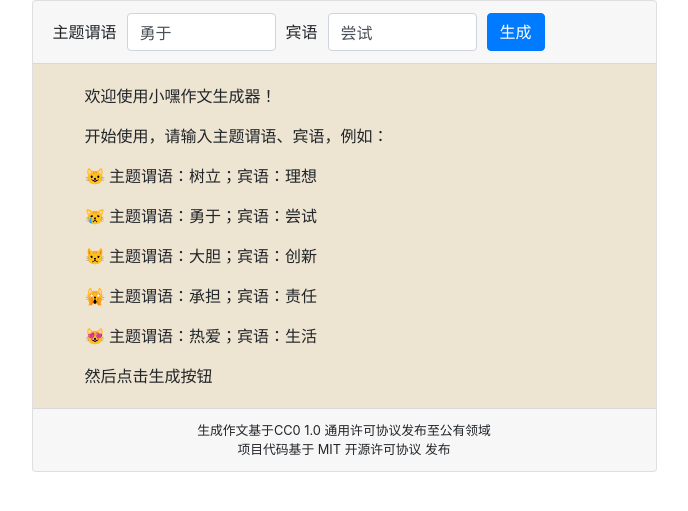
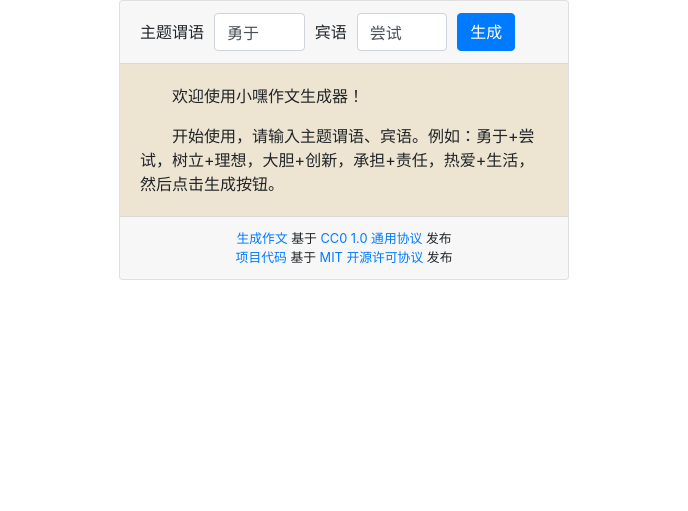
Before and after one commit to jackjyq/xiaohei-zuowen, a Flask app: page / in a window 1280 px wide. Shown: the top 511 px of the page, without its empty margins (296-984 px from the left). Run offline with Flask 2, Linux system fonts and the light colour scheme; some libraries are stand-ins or nearby versions.

Commit message:
完善许可证，调整排版

```diff
--- a/templates/index.html
+++ b/templates/index.html
@@ -11,7 +11,7 @@
 
 <body>
   <div class="row justify-content-center">
-  <div class="col-md-10 col-lg-8 col-xl-6">
+  <div class="col" style="max-width: 30rem;">
   <div class="card">
     <div class="card-header">
       <form method = "POST" style="margin-bottom: 0;">
@@ -41,10 +41,23 @@
     </div> <!-- body -->
     <div class="card-footer text-center">
       <small>
-        生成作文基于CC0 1.0 通用许可协议发布至公有领域
+        <a href="#">生成作文</a>
+        基于
+        <a href="https://github.com/Jiangyiqun/Chinese_Essay_Generator/blob/master/LICENSE">
+          CC0 1.0 通用协议
+        </a>
+        发布
       </small>
-      <small><br />
-        项目代码基于 MIT 开源许可协议 发布
+      <br />
+      <small>
+        <a href="https://github.com/Jiangyiqun/Chinese_Essay_Generator">
+          项目代码
+        </a>
+        基于
+        <a href="https://github.com/Jiangyiqun/Chinese_Essay_Generator/blob/master/LICENSE">
+          MIT 开源许可协议
+        </a>
+        发布
       </small>
     </div> <!-- footer -->
   </div> <!-- card -->
--- a/网站服务器.py
+++ b/网站服务器.py
@@ -20,13 +20,7 @@ def 显示网页():
     主题谓语 = "勇于"
     主题宾语 = "尝试"
     作文 = ["欢迎使用小嘿作文生成器！",
-            "开始使用，请输入主题谓语、宾语，例如：",
-            "😺 主题谓语：树立；宾语：理想",
-            "😿 主题谓语：勇于；宾语：尝试",
-            "😾 主题谓语：大胆；宾语：创新",
-            "🙀 主题谓语：承担；宾语：责任",
-            "😻 主题谓语：热爱；宾语：生活",
-            "然后点击生成按钮"]
+            "开始使用，请输入主题谓语、宾语。例如：勇于+尝试，树立+理想，大胆+创新，承担+责任，热爱+生活，然后点击生成按钮。"]
     总段数 = len(作文)
     # 点击生成获取表单信息
     if request.method == 'POST':
```
Also changed, not shown: README.md, 模版库/时尚议论文.txt (renamed from 模版库/时尚议论文模版.txt), 模版库/经典议论文.txt (renamed from 模版库/经典议论文模版.txt), 1 other file.
